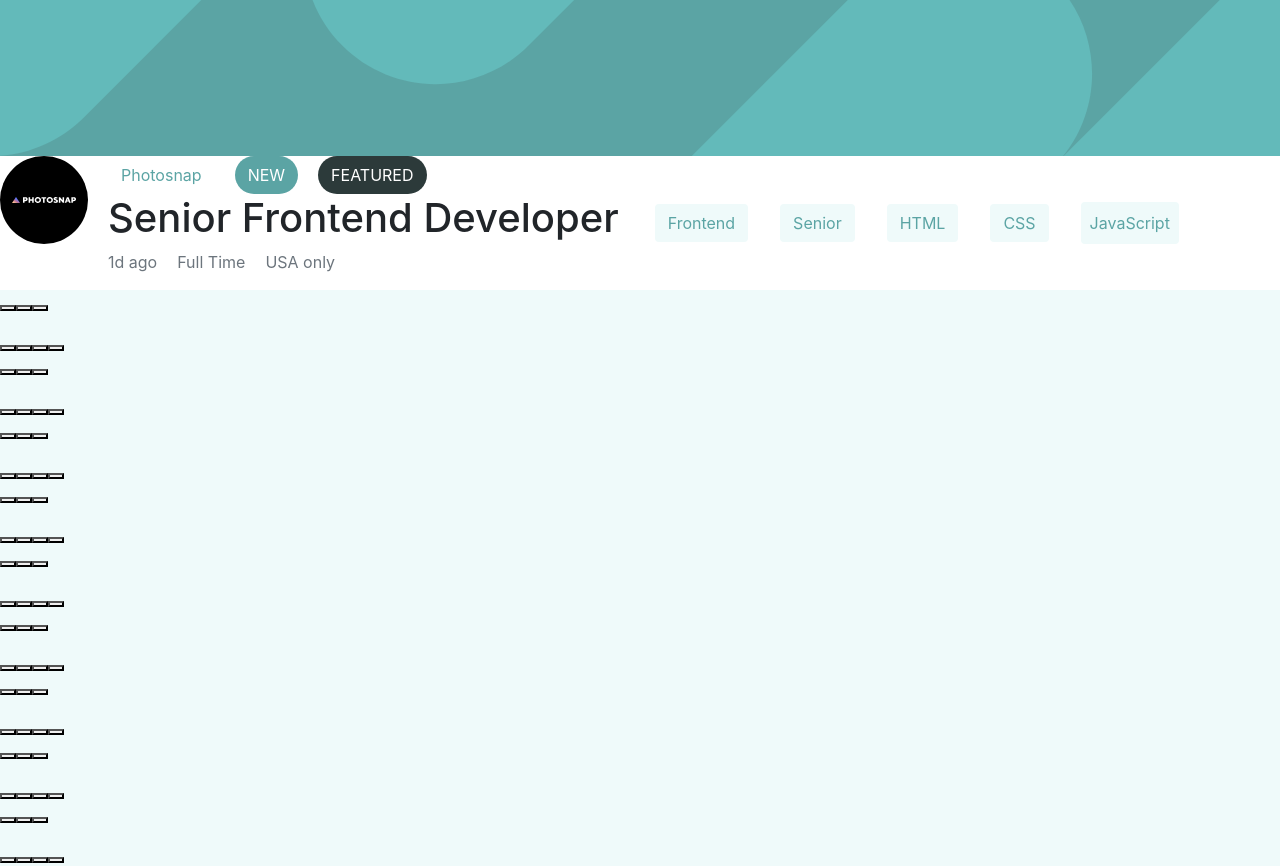
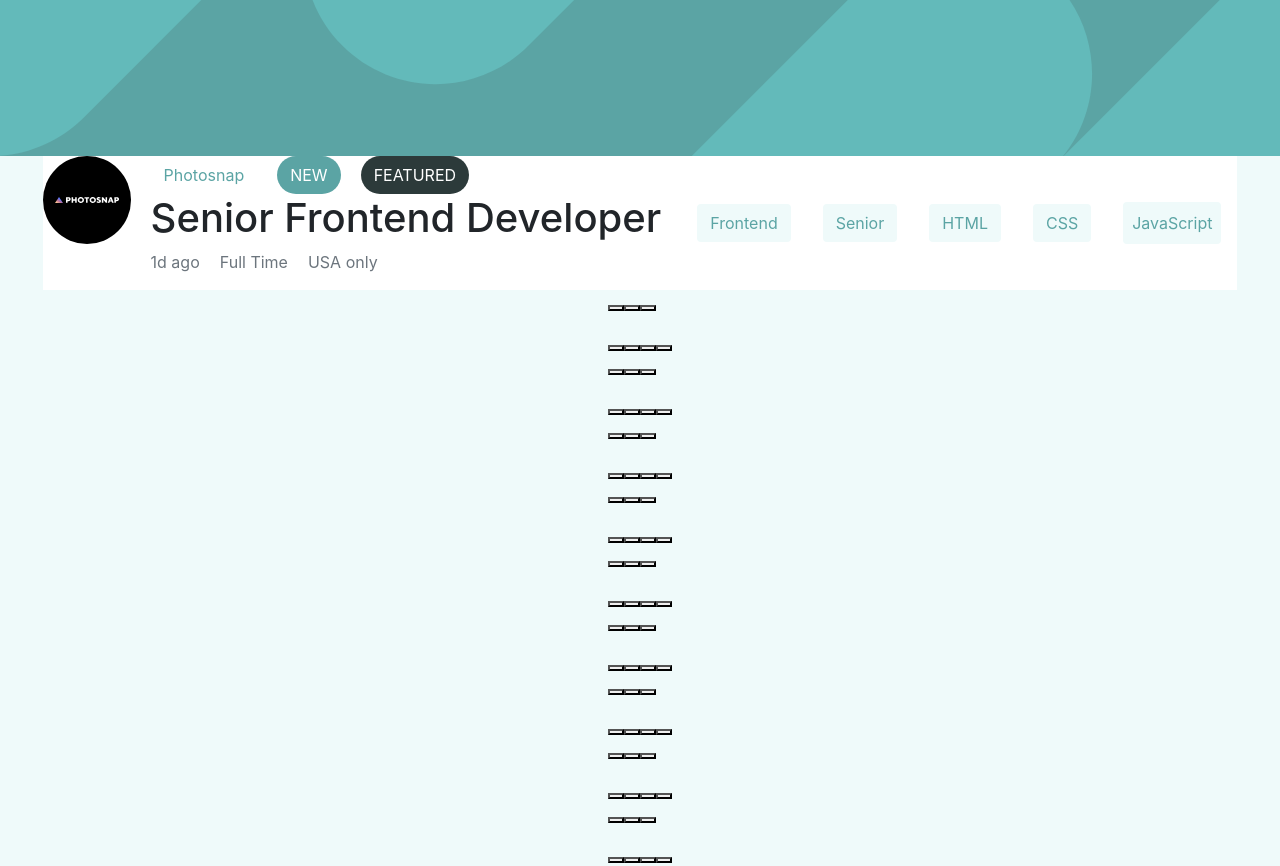
Before and after one commit to 2112miguel/mamcG, a plain HTML site: page static-job-clon/static.html in a window 1280 px wide. Shown: the top 866 px of the page. Drawn offline with nearby package versions, Linux system fonts and the light colour scheme.

Commit message:
Cambia flex

```diff
--- a/static-job-clon/static.html
+++ b/static-job-clon/static.html
@@ -18,7 +18,7 @@
                 <img src="./images/bg-header-desktop.svg">
             </section>
         </head>
-        <section >
+        <section class="d-flex flex-column align-items-center justify-content-center">
             <article class="flex-row bg-white">
                 <div><a href="#" class="align-self-center"><img src="./images/photosnap.svg"></a></div>
                 <article class="flex-col ">
```
